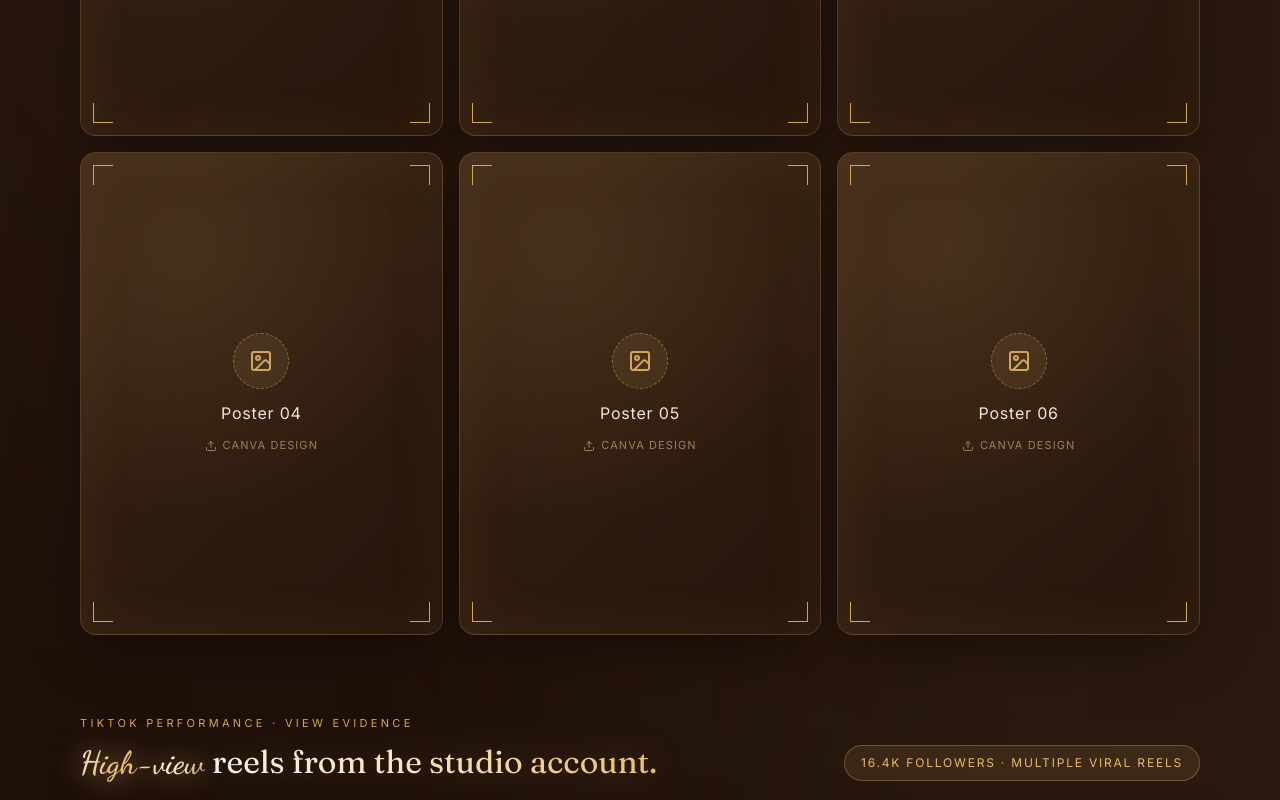
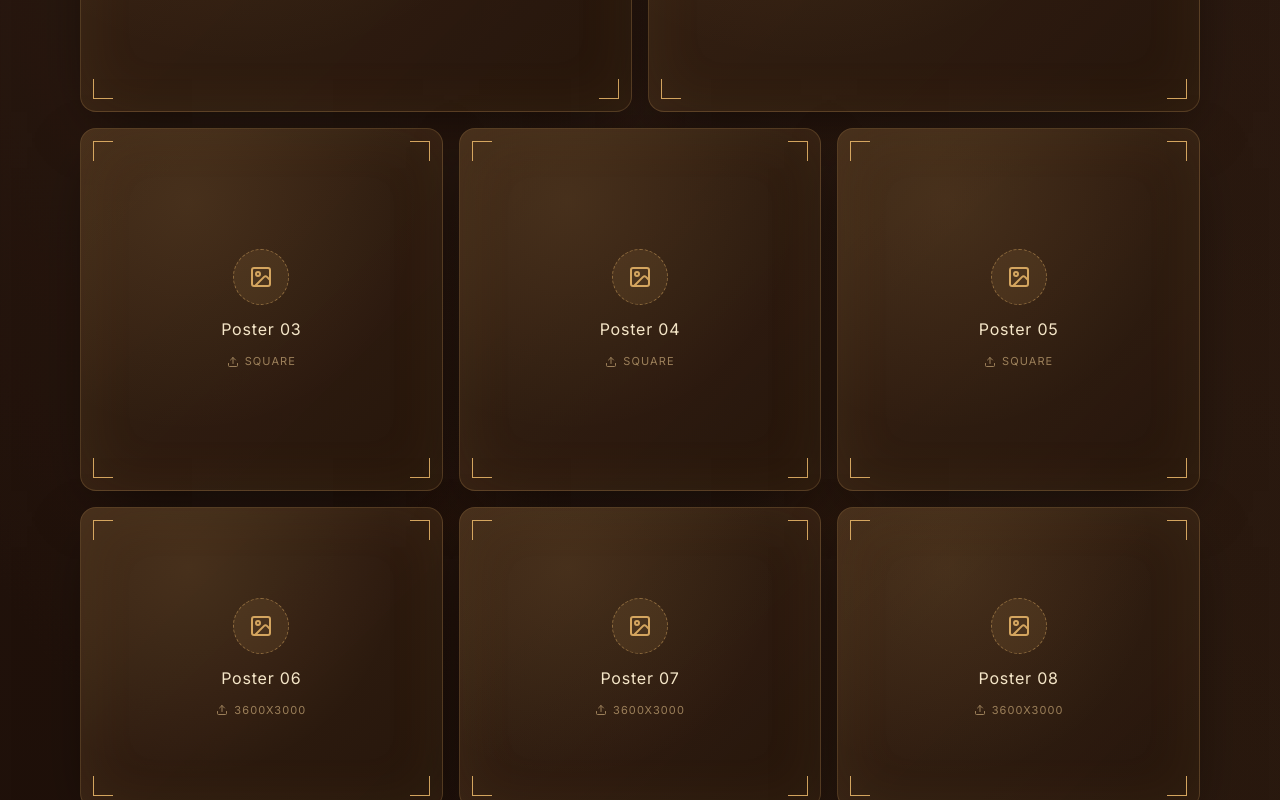
Before and after one commit to portfolioes/thaonguyen-portfolio, a React (Vite) app: page / in a window 1280 px wide. Shown: the part 10900-11700 px from the top of the page. Built offline with nearby package versions, Linux system fonts and the light colour scheme; no server answers; the database is empty; a web font is replaced by a local one.

Commit message:
feat: implement interactive section components and media registry for portfolio structure

```diff
--- a/src/app/components/Sections.tsx
+++ b/src/app/components/Sections.tsx
@@ -1247,15 +1247,25 @@ export function CaseStudy1() {
             </h3>
           </div>
         </FadeIn>
-        <div className="grid grid-cols-2 md:grid-cols-3 gap-4 mb-20">
-          {Array.from({ length: 6 }).map((_, i) => (
-            <PhotoFrame
-              key={`poster-${i}`}
-              slotId={`case1.poster${i + 1}`}
-              label={`Poster ${String(i + 1).padStart(2, "0")}`}
-              hint="Canva design"
-              aspect="aspect-[3/4]"
-            />
+        <div className="grid grid-cols-2 md:grid-cols-6 gap-4 mb-20">
+          {[
+            { id: 1, aspect: "aspect-[6/5]", span: "col-span-2 md:col-span-3" },
+            { id: 2, aspect: "aspect-[6/5]", span: "col-span-2 md:col-span-3" },
+            { id: 3, aspect: "aspect-square", span: "col-span-1 md:col-span-2" },
+            { id: 4, aspect: "aspect-square", span: "col-span-1 md:col-span-2" },
+            { id: 5, aspect: "aspect-square", span: "col-span-2 md:col-span-2" },
+            { id: 6, aspect: "aspect-[6/5]", span: "col-span-1 md:col-span-2" },
+            { id: 7, aspect: "aspect-[6/5]", span: "col-span-1 md:col-span-2" },
+            { id: 8, aspect: "aspect-[6/5]", span: "col-span-2 md:col-span-2" },
+          ].map((cfg) => (
+            <div key={`poster-${cfg.id}`} className={cfg.span}>
+              <PhotoFrame
+                slotId={`case1.poster${cfg.id}`}
+                label={`Poster ${String(cfg.id).padStart(2, "0")}`}
+                hint={cfg.aspect === "aspect-square" ? "Square" : "3600x3000"}
+                aspect={cfg.aspect}
+              />
+            </div>
           ))}
         </div>
 
--- a/src/app/lib/mediaRegistry.ts
+++ b/src/app/lib/mediaRegistry.ts
@@ -61,13 +61,22 @@ export const mediaSlots: MediaSlot[] = [
   { id: "case1.video2", type: "video", section: "Case Study 1 - 1 Nha Studio", label: "Behind the Scenes", hint: "0:30", aspect: "aspect-[9/16]", title: "Behind the Scenes" },
   { id: "case1.video3", type: "video", section: "Case Study 1 - 1 Nha Studio", label: "Couple Story Edit", hint: "1:15", aspect: "aspect-[9/16]", title: "Couple Story Edit" },
   { id: "case1.video4", type: "video", section: "Case Study 1 - 1 Nha Studio", label: "Seasonal Promo Reel", hint: "0:20", aspect: "aspect-[9/16]", title: "Seasonal Promo Reel" },
-  ...Array.from({ length: 6 }, (_, i) => ({
-    id: `case1.poster${i + 1}`,
+  ...[
+    { id: 1, aspect: "aspect-[6/5]" },
+    { id: 2, aspect: "aspect-[6/5]" },
+    { id: 3, aspect: "aspect-square" },
+    { id: 4, aspect: "aspect-square" },
+    { id: 5, aspect: "aspect-square" },
+    { id: 6, aspect: "aspect-[6/5]" },
+    { id: 7, aspect: "aspect-[6/5]" },
+    { id: 8, aspect: "aspect-[6/5]" },
+  ].map((cfg) => ({
+    id: `case1.poster${cfg.id}`,
     type: "image" as const,
     section: "Case Study 1 - 1 Nha Studio",
-    label: `Poster ${String(i + 1).padStart(2, "0")}`,
-    hint: "Canva design",
-    aspect: "aspect-[3/4]",
+    label: `Poster ${String(cfg.id).padStart(2, "0")}`,
+    hint: cfg.aspect === "aspect-square" ? "Square" : "3600x3000",
+    aspect: cfg.aspect,
   })),
   ...Array.from({ length: 10 }, (_, i) => ({
     id: `case1.viewcount${i + 1}`,
```
